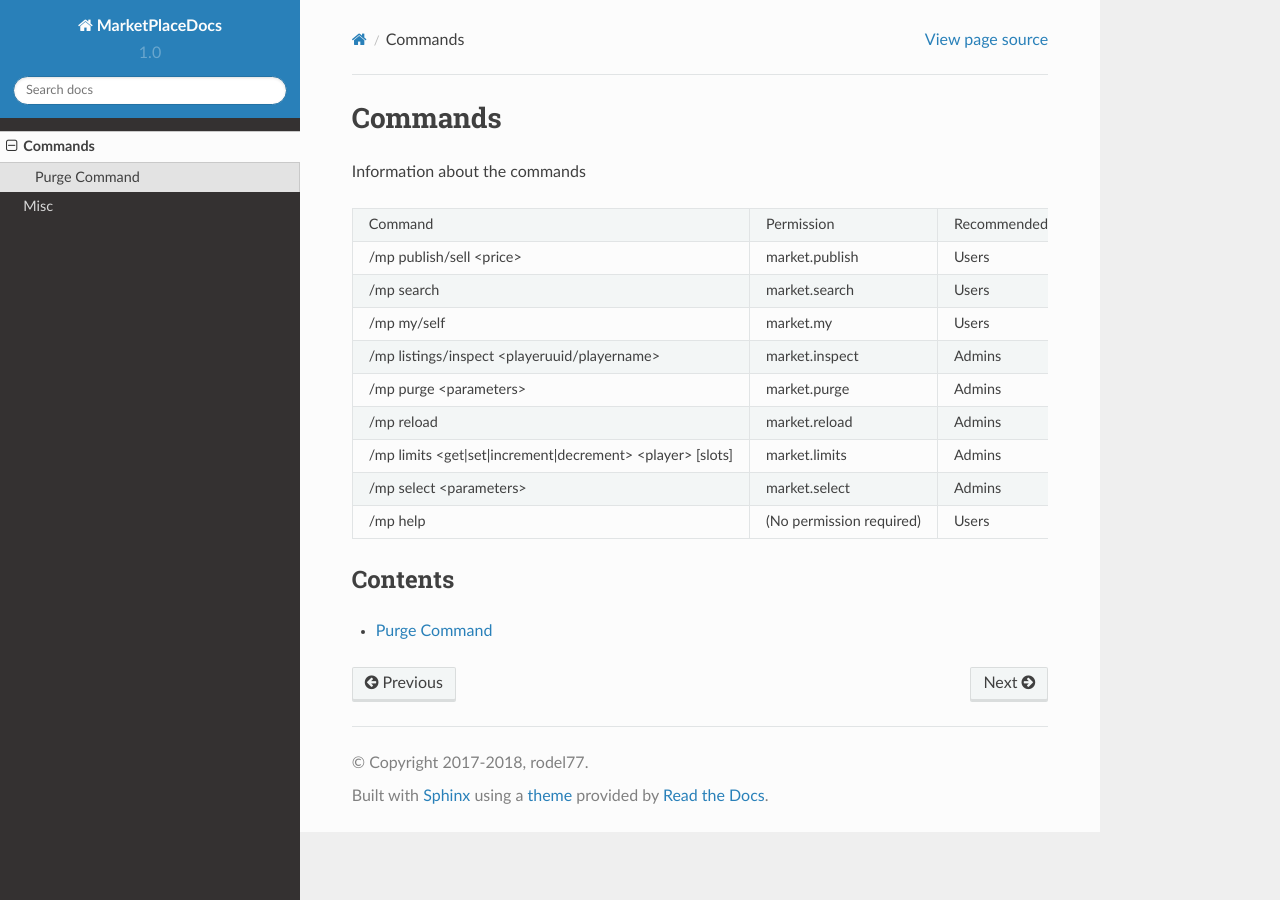
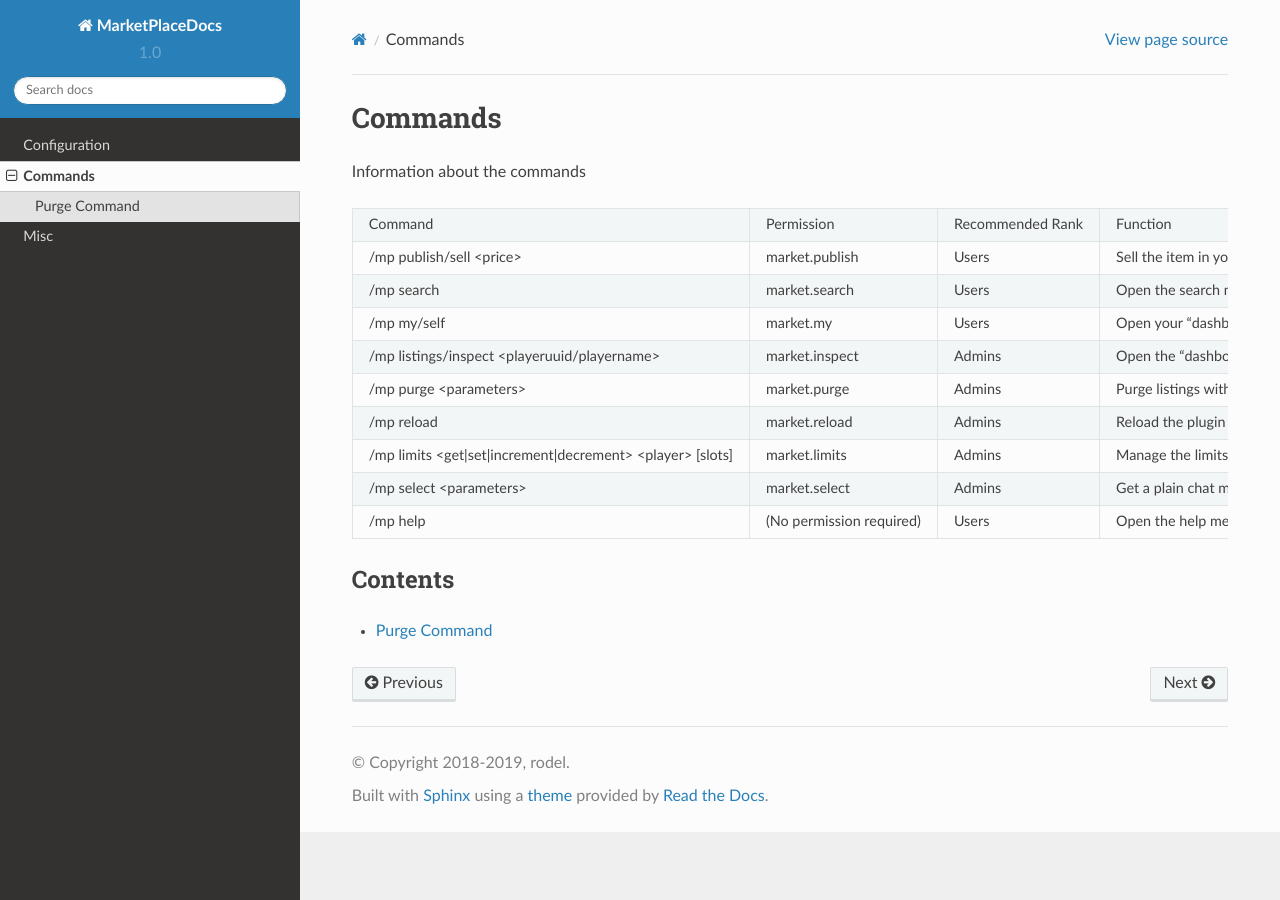
Before and after one commit to rodel77/MarketPlaceDocs, a Sphinx documentation site: the page built from source/commands/index.rst, in a window 1280 px wide. Built offline with Sphinx 7.4.7 and the Read the Docs theme 2.0.0, drawn with Linux system fonts in a browser that asks for light colours.

```diff
--- /dev/null
+++ b/source/_static/style.css
@@ -0,0 +1,3 @@
+.wy-nav-content {
+    max-width: none;
+}
--- /dev/null
+++ b/source/_templates/layout.html
@@ -0,0 +1,4 @@
+{% extends "!layout.html" %}
+{% block extrahead %}
+    <link href="{{ pathto("_static/style.css", True) }}" rel="stylesheet" type="text/css">
+{% endblock %}
--- a/source/conf.py
+++ b/source/conf.py
@@ -47,8 +47,8 @@ master_doc = 'index'
 
 # General information about the project.
 project = 'MarketPlaceDocs'
-copyright = '2017-2018, rodel77'
-author = 'rodel77'
+copyright = '2018-2019, rodel'
+author = 'rodel'
 
 # The version info for the project you're documenting, acts as replacement for
 # |version| and |release|, also used in various other places throughout the
--- /dev/null
+++ b/source/config/allow.rst
@@ -0,0 +1,3 @@
+===
+pub
+===
```
Also changed, not shown: README.md (added, +7 -0 lines), source/config/index.rst (added, +15 -0 lines), source/index.rst (+9 -0 lines).
